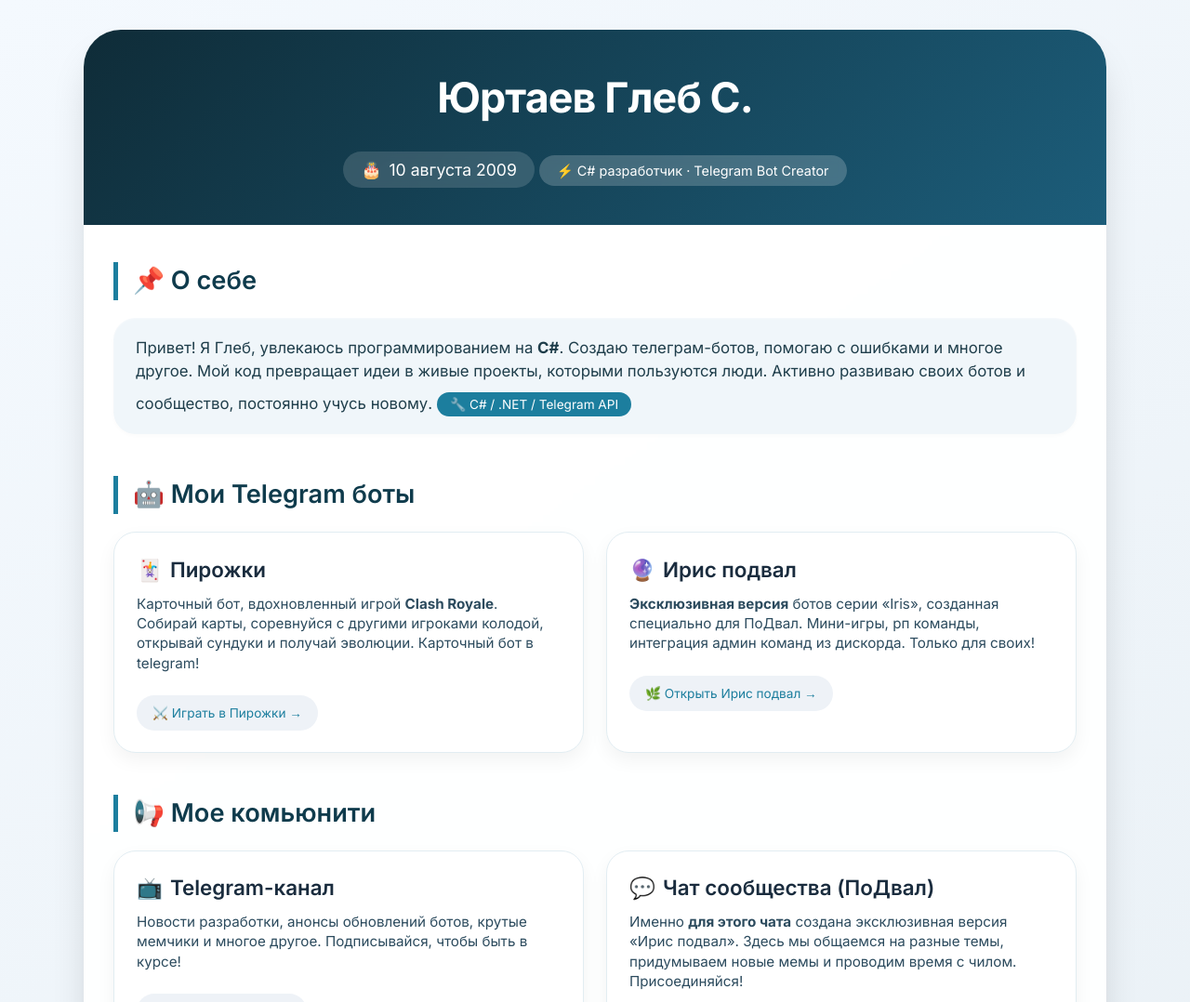
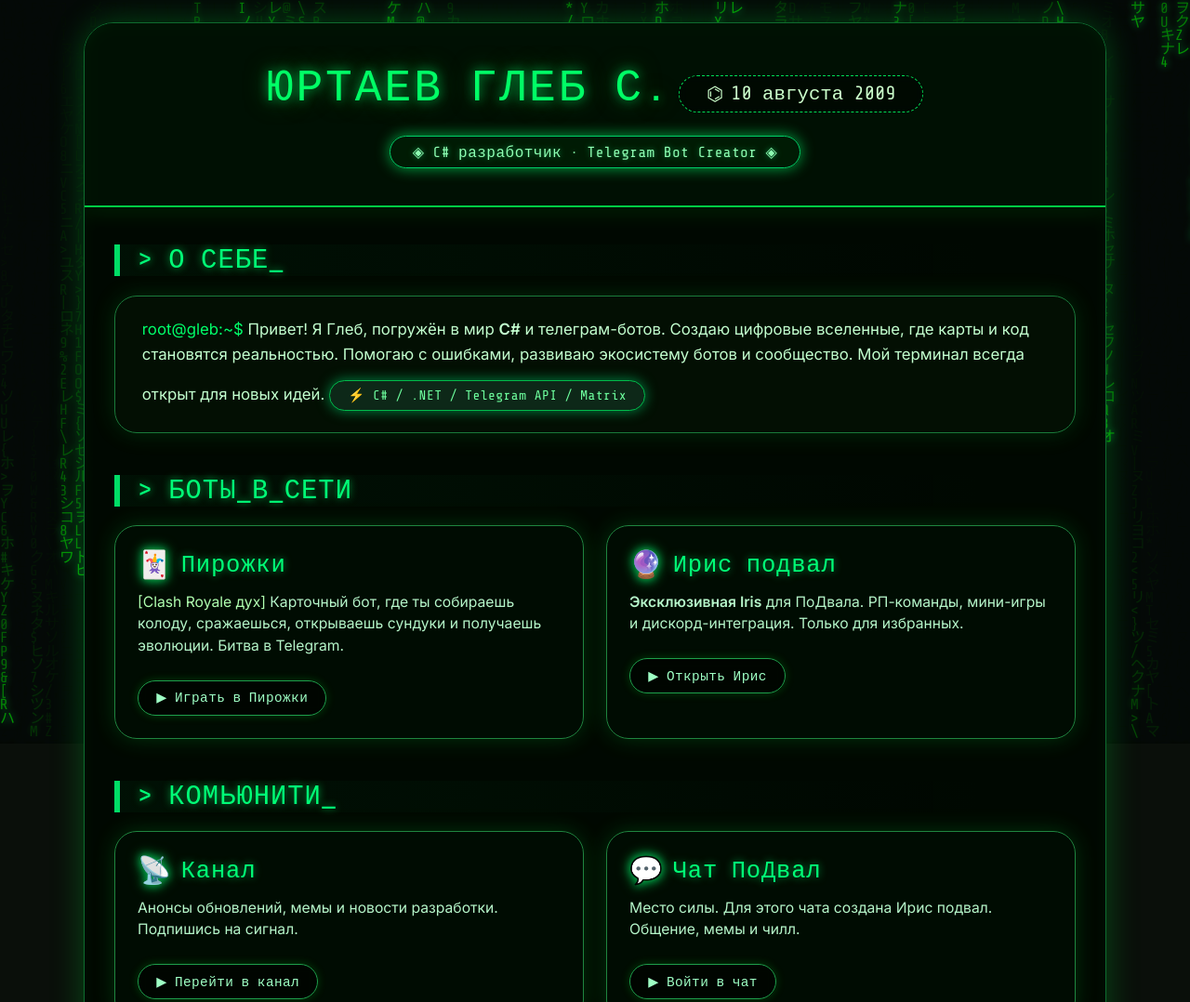
Before and after one commit to ElVitamino/ElVitamino.github.io, a plain HTML site: page index.html in a window 1280 px wide. Shown: the top 1078 px of the page at 93% size. Drawn offline with nearby package versions, Linux system fonts and the light colour scheme.

Commit message:
index.html

```diff
--- a/index.html
+++ b/index.html
@@ -2,9 +2,9 @@
 <html lang="ru">
 <head>
   <meta charset="UTF-8">
-    <meta name="viewport" content="width=device-width, initial-scale=1.0, user-scalable=yes">
-    <title>Глеб Юртаев | C# разработчик и создатель ботов</title>
-    <link href="https://fonts.googleapis.com/css2?family=Inter:opsz,wght@14..32,300;14..32,400;14..32,600;14..32,700&display=swap" rel="stylesheet">
+  <meta name="viewport" content="width=device-width, initial-scale=1.0, user-scalable=yes, maximum-scale=1.5">
+  <title>Глеб Юртаев | Матрица C# и телеграм-ботов</title>
+  <link href="https://fonts.googleapis.com/css2?family=Share+Tech+Mono&family=Inter:opsz,wght@14..32,400;14..32,600&display=swap" rel="stylesheet">
   <style>
     * {
       margin: 0;
@@ -13,65 +13,108 @@
     }
 
     body {
+      background: #0a0f0a;
       font-family: 'Inter', sans-serif;
-            background: linear-gradient(145deg, #f4f9fe 0%, #e9f0f5 100%);
-            color: #1a2c3e;
-            line-height: 1.5;
-            padding: 2rem 1.5rem;
       min-height: 100vh;
+      display: flex;
+      align-items: center;
+      justify-content: center;
+      padding: 1.5rem;
+      position: relative;
+      overflow-x: hidden;
+    }
+
+    /* Эффект падающего кода (Canvas) */
+    #matrixCanvas {
+      position: fixed;
+      top: 0;
+      left: 0;
+      width: 100%;
+      height: 100%;
+      z-index: 0;
+      opacity: 0.55;
+      pointer-events: none;
     }
 
     .container {
+      position: relative;
+      z-index: 2;
       max-width: 1100px;
+      width: 100%;
       margin: 0 auto;
-            background: rgba(255, 255, 255, 0.94);
-            backdrop-filter: blur(2px);
-            border-radius: 2.5rem;
-            box-shadow: 0 25px 45px -12px rgba(0, 0, 0, 0.2), 0 1px 2px rgba(0, 0, 0, 0.05);
+      background: rgba(0, 10, 2, 0.8);
+      backdrop-filter: blur(10px);
+      -webkit-backdrop-filter: blur(10px);
+      border: 1px solid #0f6b2f;
+      border-radius: 2rem;
+      box-shadow: 0 0 35px rgba(0, 255, 65, 0.25), inset 0 0 15px rgba(0, 255, 65, 0.1);
       overflow: hidden;
-            transition: all 0.2s ease;
+      color: #b3ffcc;
+      transition: all 0.3s;
     }
 
     .hero {
-            background: linear-gradient(135deg, #0f2c38 0%, #1c5d7a 100%);
+      background: rgba(0, 20, 5, 0.7);
+      backdrop-filter: blur(4px);
       padding: 2.5rem 2rem;
       text-align: center;
-            color: white;
+      border-bottom: 2px solid #00cc44;
+      box-shadow: 0 5px 20px rgba(0, 180, 30, 0.3);
+      position: relative;
+      font-family: 'Share Tech Mono', monospace;
     }
 
     .hero h1 {
-            font-size: 2.8rem;
-            font-weight: 700;
-            letter-spacing: -0.02em;
+      font-size: 3rem;
+      font-weight: 400;
+      letter-spacing: 0.06em;
+      color: #00ff66;
+      text-shadow: 0 0 12px #00aa44, 0 0 25px #006622;
+      word-break: break-word;
+      text-transform: uppercase;
       margin-bottom: 0.5rem;
-            word-break: break-word;
+    }
+
+    .glitch-text {
+      position: relative;
+      display: inline-block;
     }
 
     .hero .badge {
       display: inline-block;
-            background: rgba(255,255,255,0.2);
-            backdrop-filter: blur(4px);
-            padding: 0.35rem 1.2rem;
-            border-radius: 60px;
-            font-size: 0.9rem;
+      background: #0a2a0a;
+      border: 1px solid #00cc66;
+      padding: 0.4rem 1.5rem;
+      border-radius: 40px;
+      font-size: 1rem;
       font-weight: 500;
-            margin-top: 0.75rem;
+      margin-top: 1rem;
+      color: #8effb2;
+      text-shadow: 0 0 6px #008844;
+      box-shadow: 0 0 15px #00aa44;
+      letter-spacing: 0.5px;
+      background: rgba(0, 30, 5, 0.8);
+      backdrop-filter: blur(5px);
     }
 
     .birth-block {
       margin-top: 1rem;
-            font-size: 1.1rem;
-            background: rgba(255,255,255,0.15);
+      font-size: 1.3rem;
+      background: rgba(0, 0, 0, 0.5);
       display: inline-flex;
       align-items: center;
       gap: 0.5rem;
-            padding: 0.4rem 1.2rem;
-            border-radius: 40px;
+      padding: 0.45rem 1.8rem;
+      border-radius: 50px;
+      border: 1px dashed #00dd55;
+      color: #ccffcc;
       backdrop-filter: blur(4px);
     }
 
     .content {
       padding: 2.5rem 2rem;
+      background: rgba(0, 8, 2, 0.55);
+      backdrop-filter: blur(4px);
     }
 
     .section {
@@ -79,32 +122,46 @@
     }
 
     .section-title {
-            font-size: 1.7rem;
-            font-weight: 600;
-            margin-bottom: 1.2rem;
-            border-left: 5px solid #1c7e9e;
-            padding-left: 1rem;
-            color: #0f3b4c;
+      font-family: 'Share Tech Mono', monospace;
+      font-size: 1.8rem;
+      font-weight: 400;
+      margin-bottom: 1.3rem;
+      border-left: 6px solid #00dd66;
+      padding-left: 1.2rem;
+      color: #00ff77;
+      text-shadow: 0 0 8px #00aa44;
+      letter-spacing: 1px;
+      text-transform: uppercase;
+      background: linear-gradient(90deg, rgba(0,30,10,0.4) 0%, transparent 90%);
+      border-radius: 0 4px 4px 0;
     }
 
     .about-text {
-            background: #f0f6fa;
-            padding: 1.2rem 1.5rem;
+      background: #051005;
+      padding: 1.4rem 1.8rem;
       border-radius: 1.5rem;
       font-size: 1.05rem;
-            color: #1f3e4b;
-            box-shadow: inset 0 1px 2px #ffffff80, 0 2px 4px rgba(0,0,0,0.02);
+      color: #c3ffcf;
+      border: 1px solid #1a7a3a;
+      box-shadow: 0 0 25px rgba(0, 200, 50, 0.2);
+      line-height: 1.6;
+      background: rgba(5, 20, 5, 0.7);
+      backdrop-filter: blur(3px);
     }
 
     .tech-badge {
       display: inline-block;
-            background: #1c7e9e;
-            color: white;
-            padding: 0.2rem 0.9rem;
+      background: #0d2818;
+      color: #6eff9e;
+      padding: 0.25rem 1.2rem;
       border-radius: 30px;
-            font-size: 0.85rem;
+      font-size: 0.9rem;
       font-weight: 500;
-            margin-top: 0.6rem;
+      margin-top: 0.9rem;
+      border: 1px solid #00bb4a;
+      box-shadow: 0 0 14px #008844;
+      font-family: 'Share Tech Mono', monospace;
+      letter-spacing: 0.5px;
     }
 
     .cards-grid {
@@ -116,58 +173,77 @@
 
     .card {
       flex: 1;
-            min-width: 260px;
-            background: white;
+      min-width: 250px;
+      background: rgba(0, 15, 3, 0.75);
+      backdrop-filter: blur(8px);
       border-radius: 1.5rem;
-            padding: 1.4rem 1.5rem;
-            box-shadow: 0 8px 20px rgba(0, 0, 0, 0.05);
-            transition: transform 0.2s, box-shadow 0.2s;
-            border: 1px solid #e2edf2;
+      padding: 1.5rem;
+      box-shadow: 0 0 25px rgba(0, 230, 60, 0.2);
+      border: 1px solid #1f853f;
+      transition: transform 0.25s, box-shadow 0.3s, border-color 0.2s;
+      color: #ddffdd;
     }
 
     .card:hover {
-            transform: translateY(-4px);
-            box-shadow: 0 20px 30px -12px rgba(0, 32, 64, 0.12);
-            border-color: #cbdbe2;
+      transform: translateY(-5px);
+      box-shadow: 0 0 40px #00cc44;
+      border-color: #00ff6a;
+      background: rgba(0, 22, 5, 0.85);
     }
 
     .card h3 {
-            font-size: 1.4rem;
-            font-weight: 600;
-            margin-bottom: 0.6rem;
+      font-family: 'Share Tech Mono', monospace;
+      font-size: 1.6rem;
+      font-weight: 400;
+      margin-bottom: 0.7rem;
       display: flex;
       align-items: center;
-            gap: 8px;
+      gap: 10px;
+      color: #00ff77;
+      text-shadow: 0 0 8px #009944;
+      letter-spacing: 0.03em;
+    }
+
+    .emoji-icon {
+      font-size: 1.8rem;
+      filter: drop-shadow(0 0 6px #00aa44);
     }
 
     .card p {
-            color: #2c4b5e;
-            margin-bottom: 1rem;
-            font-size: 0.95rem;
-            line-height: 1.4;
+      color: #b5f5c9;
+      margin-bottom: 1.2rem;
+      font-size: 0.98rem;
+      line-height: 1.5;
     }
 
     .link-btn {
       display: inline-flex;
       align-items: center;
       gap: 8px;
-            background: #eef2f7;
-            padding: 0.5rem 1rem;
+      background: rgba(0, 0, 0, 0.55);
+      backdrop-filter: blur(5px);
+      padding: 0.6rem 1.2rem;
       border-radius: 40px;
       text-decoration: none;
-            color: #1c7e9e;
+      color: #9effc4;
       font-weight: 500;
-            font-size: 0.85rem;
-            transition: all 0.2s;
-            margin-top: 0.5rem;
+      font-size: 0.9rem;
+      transition: all 0.25s;
+      margin-top: 0.4rem;
       margin-right: 0.5rem;
-            border: 1px solid transparent;
+      border: 1px solid #1e9e4b;
+      font-family: 'Share Tech Mono', monospace;
+      letter-spacing: 0.03em;
+      box-shadow: 0 0 10px rgba(0, 180, 30, 0.3);
     }
 
     .link-btn:hover {
-            background: #1c7e9e;
-            color: white;
-            border-color: #1c7e9e;
+      background: #00cc55;
+      color: #021a07;
+      border-color: #00ff80;
+      box-shadow: 0 0 28px #00ff6a;
+      font-weight: 700;
+      text-shadow: none;
     }
 
     .profile-links {
@@ -179,33 +255,38 @@
     }
 
     .profile-card {
-            background: linear-gradient(120deg, #ffffff, #f9fdfe);
+      background: rgba(0, 12, 2, 0.7);
+      backdrop-filter: blur(6px);
       border-radius: 1.5rem;
       padding: 1.2rem 1.5rem;
-            border: 1px solid #dce9ef;
+      border: 1px solid #1e8b42;
+      box-shadow: 0 0 30px rgba(0, 160, 40, 0.2);
     }
 
     .footer-note {
       text-align: center;
       margin-top: 2rem;
-            padding-top: 1rem;
-            border-top: 1px solid #d4e2e9;
+      padding-top: 1.2rem;
+      border-top: 1px solid #1b5e2c;
       font-size: 0.8rem;
-            color: #5e7e8f;
+      color: #6ea87b;
+      font-family: 'Share Tech Mono', monospace;
+      letter-spacing: 0.5px;
+      text-shadow: 0 0 4px #003311;
     }
 
     @media (max-width: 680px) {
       body {
-                padding: 1rem;
+        padding: 0.8rem;
       }
       .hero h1 {
-                font-size: 2rem;
+        font-size: 2.2rem;
       }
       .content {
         padding: 1.5rem;
       }
       .section-title {
-                font-size: 1.4rem;
+        font-size: 1.5rem;
       }
       .cards-grid {
         flex-direction: column;
@@ -214,95 +295,98 @@
   </style>
 </head>
 <body>
+  <!-- Canvas для эффекта матрицы -->
+  <canvas id="matrixCanvas"></canvas>
+
   <div class="container">
     <div class="hero">
-        <h1>Юртаев Глеб С.</h1>
+      <h1 class="glitch-text">Юртаев Глеб С.</h1>
       <div class="birth-block">
-            <span>🎂</span> 10 августа 2009
+        <span>⌬</span> 10 августа 2009
       </div>
       <div class="badge">
-            ⚡ C# разработчик · Telegram Bot Creator
+        ◈ C# разработчик · Telegram Bot Creator ◈
       </div>
     </div>
 
     <div class="content">
       <div class="section">
-            <div class="section-title">📌 О себе</div>
+        <div class="section-title">> О себе_</div>
         <div class="about-text">
-                Привет! Я Глеб, увлекаюсь программированием на <strong>C#</strong>. Создаю телеграм-ботов, помогаю с ошибками и многое другое.
-                Мой код превращает идеи в живые проекты, которыми пользуются люди. Активно развиваю своих ботов и сообщество, постоянно учусь новому.
-                <div class="tech-badge">🔧 C# / .NET / Telegram API</div>
+          <span style="color:#00ff6a;">root@gleb:~$</span> Привет! Я Глеб, погружён в мир <strong>C#</strong> и телеграм-ботов. Создаю цифровые вселенные, где карты и код становятся реальностью. Помогаю с ошибками, развиваю экосистему ботов и сообщество. Мой терминал всегда открыт для новых идей.
+          <div class="tech-badge">⚡ C# / .NET / Telegram API / Matrix</div>
         </div>
       </div>
 
       <div class="section">
-            <div class="section-title">🤖 Мои Telegram боты</div>
+        <div class="section-title">> Боты_в_сети</div>
         <div class="cards-grid">
           <div class="card">
             <h3>
               <span class="emoji-icon">🃏</span> Пирожки
             </h3>
             <p>
-                        Карточный бот, вдохновленный игрой <strong>Clash Royale</strong>. Собирай карты, соревнуйся с другими игроками колодой, открывай сундуки и получай эволюции.
-                        Карточный бот в telegram!
+              <span style="color:#b0ffb0;">[Clash Royale дух]</span> Карточный бот, где ты собираешь колоду, сражаешься, открываешь сундуки и получаешь эволюции. Битва в Telegram.
             </p>
-                    <a href="#" class="link-btn" id="piesLink" target="_blank">⚔️ Играть в Пирожки →</a>
+            <a href="#" class="link-btn" id="piesLink" target="_blank">▶ Играть в Пирожки</a>
           </div>
           <div class="card">
             <h3>
               <span class="emoji-icon">🔮</span> Ирис подвал
             </h3>
             <p>
-                        <strong>Эксклюзивная версия</strong> ботов серии «Iris», созданная специально для ПоДвал. Мини-игры, рп команды, интеграция админ команд из дискорда. Только для своих!
+              <strong>Эксклюзивная Iris</strong> для ПоДвала. РП-команды, мини-игры и дискорд-интеграция. Только для избранных.
             </p>
-                    <a href="#" class="link-btn" id="irisLink" target="_blank">🌿 Открыть Ирис подвал →</a>
+            <a href="#" class="link-btn" id="irisLink" target="_blank">▶ Открыть Ирис</a>
           </div>
         </div>
       </div>
 
       <div class="section">
-            <div class="section-title">📢 Мое комьюнити</div>
+        <div class="section-title">> Комьюнити_</div>
         <div class="cards-grid">
           <div class="card">
-                    <h3><span class="emoji-icon">📺</span> Telegram-канал</h3>
-                    <p>Новости разработки, анонсы обновлений ботов, крутые мемчики и многое другое. Подписывайся, чтобы быть в курсе!</p>
-                    <a href="#" class="link-btn" id="channelLink" target="_blank">📡 Перейти в канал →</a>
+            <h3><span class="emoji-icon">📡</span> Канал</h3>
+            <p>Анонсы обновлений, мемы и новости разработки. Подпишись на сигнал.</p>
+            <a href="#" class="link-btn" id="channelLink" target="_blank">▶ Перейти в канал</a>
           </div>
           <div class="card">
-                    <h3><span class="emoji-icon">💬</span> Чат сообщества (ПоДвал)</h3>
+            <h3><span class="emoji-icon">💬</span> Чат ПоДвал</h3>
             <p>
-                        Именно <strong>для этого чата</strong> создана эксклюзивная версия «Ирис подвал». Здесь мы общаемся на разные темы, придумываем новые мемы и проводим время с чилом. Присоединяйся!
+              Место силы. Для этого чата создана Ирис подвал. Общение, мемы и чилл.
             </p>
-                    <a href="#" class="link-btn" id="chatLink" target="_blank">🗣️ Войти в чат →</a>
+            <a href="#" class="link-btn" id="chatLink" target="_blank">▶ Войти в чат</a>
           </div>
         </div>
       </div>
 
-        <!-- Мой профиль -->
       <div class="section">
-            <div class="section-title">👤 Мой профиль</div>
+        <div class="section-title">> user_profile</div>
         <div class="profile-card">
-                <div style="display: flex; align-items: center; gap: 12px; flex-wrap: wrap; margin-bottom: 12px;">
-                    <span style="font-size: 2rem;">🧑‍💻</span>
+          <div style="display: flex; align-items: center; gap: 14px; flex-wrap: wrap; margin-bottom: 14px;">
+            <span style="font-size: 2.3rem; filter: drop-shadow(0 0 8px #00aa44);">🧑‍💻</span>
             <div>
-                        <strong style="font-size: 1.2rem;">Юртаев Глеб</strong><br>
-                        <span style="color: #2f6b84;">разработчик на C# · создатель карточного бота и ирис подвал</span>
+              <strong style="font-size: 1.4rem; color:#00ff70; font-family: 'Share Tech Mono';">Gleb Yurtaev</strong><br>
+              <span style="color: #99e6b3;">C# dev · создатель карточного бота и Iris подвал</span>
             </div>
           </div>
           <div class="profile-links">
             <a href="#" class="link-btn" id="telegramProfileLink" target="_blank">📱 Telegram профиль</a>
           </div>
-                <p style="margin-top: 1rem; font-size: 0.85rem; color: #446d7c;">✨ Всегда рад новым знакомствам и коллаборациям.</p>
+          <p style="margin-top: 1rem; font-size: 0.9rem; color: #6fbf8a;">⚡ Всегда открыт к коллаборациям и новым соединениям.</p>
         </div>
       </div>
 
       <div class="footer-note">
-            © 2026 Юртаев Глеб | 10.08.2009 | C# энтузиаст | Clash Royale inspired bot · эксклюзив Iris
+        © 2026 Юртаев Глеб | 10.08.2009 | C# энтузиаст | Clash Royale inspired · Iris exclusive<br>
+        <span style="color:#00cc55;">[ Связь установлена ]</span>
       </div>
     </div>
   </div>
 
   <script>
+    (function() {
+      // ---------- НАСТРОЙКИ ССЫЛОК (те же, что были) ----------
       const LINKS = {
         piesBot: "https://t.me/WeltobruhChatBot",
         irisBot: "https://t.me/iris_podval_bot",
@@ -311,14 +395,20 @@
         telegramProfile: "https://t.me/ElVitamino22",
       };
 
-    document.getElementById('piesLink').href = LINKS.piesBot;
-    document.getElementById('irisLink').href = LINKS.irisBot;
-    document.getElementById('channelLink').href = LINKS.channel;
-    document.getElementById('chatLink').href = LINKS.chat;
-    document.getElementById('telegramProfileLink').href = LINKS.telegramProfile;
-    document.getElementById('githubLink').href = LINKS.githubProfile;
-    document.getElementById('extraContact').href = LINKS.contactEmail;
+      // Применяем ссылки к элементам
+      const piesEl = document.getElementById('piesLink');
+      const irisEl = document.getElementById('irisLink');
+      const channelEl = document.getElementById('channelLink');
+      const chatEl = document.getElementById('chatLink');
+      const profileEl = document.getElementById('telegramProfileLink');
 
+      if (piesEl) piesEl.href = LINKS.piesBot;
+      if (irisEl) irisEl.href = LINKS.irisBot;
+      if (channelEl) channelEl.href = LINKS.channel;
+      if (chatEl) chatEl.href = LINKS.chat;
+      if (profileEl) profileEl.href = LINKS.telegramProfile;
+
+      // Небольшая проверка в консоли (как в исходном коде)
       const required = [LINKS.piesBot, LINKS.irisBot, LINKS.channel, LINKS.chat, LINKS.telegramProfile];
       const defaultPatterns = ["https://t.me/pirozhki_clash_bot", "https://t.me/iris_podval_exclusive", "https://t.me/gleb_dev_channel", "https://t.me/gleb_community_chat", "https://t.me/glebyrtaev"];
       let hasDefault = false;
@@ -329,12 +419,78 @@
         }
       }
       if (hasDefault) {
-        console.log("📌 [Напоминание] Пожалуйста, замените ссылки в объекте LINKS (внутри тега <script>) на реальные: бот Пирожки, бот Ирис подвал, ваш канал, ЧАТ и профиль Telegram. Ссылка на чат особенно важна!");
+        console.log("📌 [Matrix mode] Обнови ссылки в объекте LINKS (внутри скрипта) на актуальные: боты, канал, чат и профиль.");
       }
-    if (LINKS.contactEmail === "mailto:gleb@example.com") {
-        console.log("📧 Обновите контактную ссылку (email или соцсеть) в LINKS.contactEmail, если хотите.");
+
+      // ---------- ЭФФЕКТ МАТРИЦЫ (Canvas) ----------
+      const canvas = document.getElementById('matrixCanvas');
+      const ctx = canvas.getContext('2d');
+
+      let width, height;
+      let columns;
+      let drops;
+      const fontSize = 16;
+      const chars = "アイウエオカキクケコサシスセソタチツテトナニヌネノハヒフヘホマミムメモヤユヨラリルレロワヲン0123456789ABCDEFGHIJKLMNOPQRSTUVWXYZ<>/\\|{}[]#@$%&*";
+      const charArray = chars.split("");
+
+      function resizeCanvas() {
+        width = window.innerWidth;
+        height = window.innerHeight;
+        canvas.width = width;
+        canvas.height = height;
+
+        columns = Math.floor(width / fontSize) + 1;
+        drops = [];
+        for (let i = 0; i < columns; i++) {
+          drops[i] = Math.floor(Math.random() * -height / fontSize) * fontSize;
         }
+      }
+
+      function drawMatrix() {
+        ctx.fillStyle = "rgba(0, 5, 0, 0.08)";
+        ctx.fillRect(0, 0, width, height);
+
+        ctx.fillStyle = "#0f0";
+        ctx.font = fontSize + "px 'Share Tech Mono', monospace";
+        ctx.shadowColor = "#00ff66";
+        ctx.shadowBlur = 8;
+
+        for (let i = 0; i < drops.length; i++) {
+          const text = charArray[Math.floor(Math.random() * charArray.length)];
+          const x = i * fontSize;
+          const y = drops[i] * 1;
+
+          if (y < height && y > -fontSize) {
+            ctx.fillText(text, x, y);
+          }
+
+          if (y > height && Math.random() > 0.975) {
+            drops[i] = 0;
+          }
+          drops[i] += fontSize * 0.9;
+        }
+        ctx.shadowBlur = 0;
+      }
+
+      let animationId;
+      function animate() {
+        drawMatrix();
+        animationId = requestAnimationFrame(animate);
+      }
+
+      window.addEventListener('resize', () => {
+        if (animationId) {
+          cancelAnimationFrame(animationId);
+        }
+        resizeCanvas();
+        animate();
+      });
+
+      resizeCanvas();
+      animate();
+
+      // Дополнительно: легкое мерцание контейнера (опционально)
+    })();
   </script>
-
 </body>
 </html>
```
Lines whose indentation alone changed are shown as unchanged.
